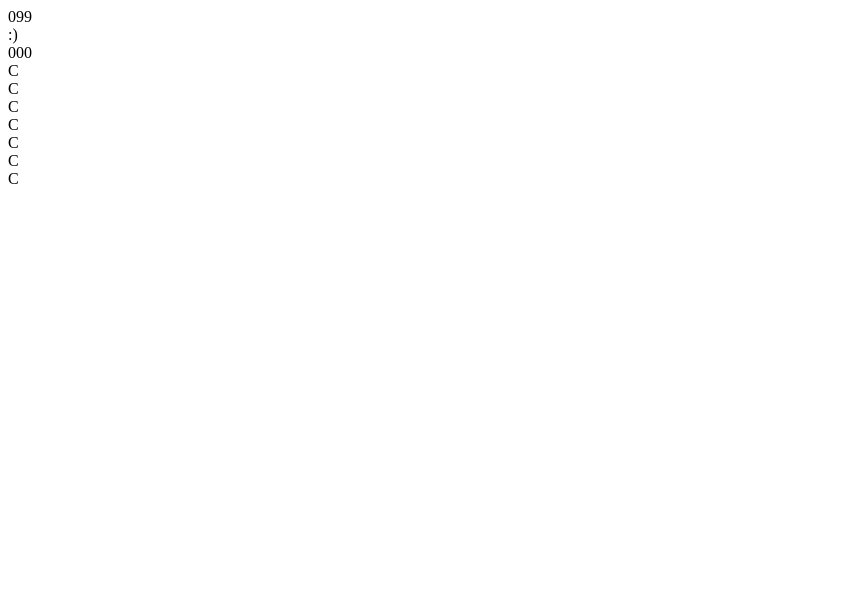
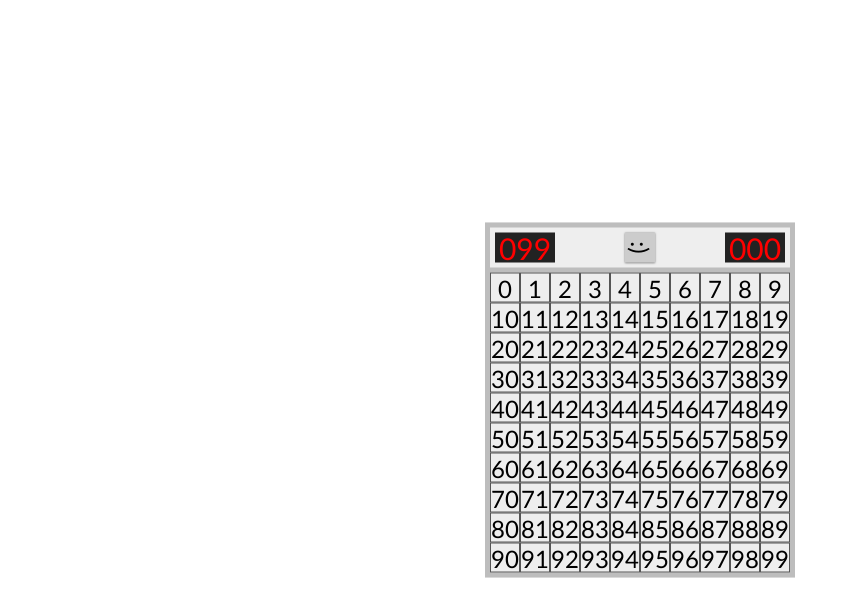
Before and after one commit to Vikinges/11minisweeper, a plain HTML site: page index.html in a window 1280 px wide. Shown: the whole page, without its empty margins (0-850 px from the left). Drawn offline with Linux system fonts and the light colour scheme; files that its build step writes are made by us from their sources.

Commit message:
Mnogo del

```diff
--- /dev/null
+++ b/css/minesweeper.css
@@ -0,0 +1,74 @@
+body,
+body * {
+    margin: 0;
+    padding: 0;
+    vertical-align: top;
+    box-sizing: border-box;
+    font-family: 'Gill Sans', 'Gill Sans MT', Calibri, 'Trebuchet MS', sans-serif;
+}
+
+.minesweeper {
+    display: inline-block;
+    min-width: 180px;
+    width: 310px;
+    border: 5px solid #BDBDBD;
+    background-color: #eee;
+    position: absolute;
+    top: 50%;
+    left: 50%;
+    transform: translate(-50%, -50%);
+}
+    .minesweeper > .header {
+        display: inline-block;
+        float: left;
+        width: 100%;
+        padding: 5px;
+        border-bottom: 5px solid #BDBDBD;
+    }
+        .minesweeper > .header > .counter {
+            display: inline-block;
+            float: left;
+            width: 60px;
+            padding: 0 2px;
+            background-color: #222;
+            color: #f00;
+            font-size: 30px;
+            line-height: 30px;
+            text-align: center;
+        }
+        .minesweeper > .header > .smile {
+            display: inline-block;
+            float: left;
+            width: 30px;
+            height: 30px;
+            margin: 0 calc(50% - 75px);
+            line-height: 30px;
+            font-size: 24px;
+            text-align: center;
+            transform: rotate(90deg);
+            background-color: #ccc;
+            box-shadow: 0 0 2px #777;
+        }
+        .minesweeper > .header > .counter.timer {
+            float: right;
+        }
+
+    .minesweeper > .field {
+        display: inline-block;
+        float: left;
+        width: 100%;
+    }
+        .minesweeper > .field > .cell {
+            display: inline-block;
+            float: left;
+            width: 30px;
+            height: 30px;
+            border: 1px solid #555;
+            text-align: center;
+            font-size: 24px;
+            line-height: 30px;
+        }
+            .minesweeper > .field > .cell:hover {
+                background-color: #bbb;
+                cursor: pointer;
+            }
--- a/css/reset.css
+++ /dev/null
@@ -1,9 +0,0 @@
-body,
-body * {
-margin: 0;
-padding: 0;
-vertical-align: top;
-box-sizing: border-box;
-font-family: 'Gill Sans', 'Gill Sans MT', Calibri, 'Trebuchet MS', sans-serif;
-word-break: break-all;
-}
--- a/index.html
+++ b/index.html
@@ -3,12 +3,11 @@
 <head>
     <meta charset="UTF-8">
     <meta name="viewport" content="width=device-width, initial-scale=1.0">
-    <title>Document</title>
-    <link rel="stylesheet" href="css/minisweeper.css">
+    <title>Minesweeper</title>
+    <link rel="stylesheet" href="./css/minesweeper.min.css">
 </head>
-
 <body>
-    <div id="game">minisweper</div>
+    <div id="game">MINESWEEPER GAME</div>
     <script src="./js/Minesweeper.js"></script>
 </body>
 </html>
--- a/js/Minesweeper.js
+++ b/js/Minesweeper.js
@@ -1,138 +1,87 @@
-// class House {
-//     constructor(address,floors,windows,doors,roof){
-//         this.Locationaddress=address;
-//         this.UPfloors=floors;
-//         this.Num_windows=windows;
-//         this.doors=doors;
-//         this.roof=roof;
+class Minesweeper {
+    constructor( target, width, height, bombsPercentage ) {
+        this.target = target;
+        this.DOM = null;
+        this.width = width;
+        this.height = height;
+        this.bombsPercentage = bombsPercentage;
+        this.bombsCount = 1;
 
-//         // console.log(this.Locationaddress);
-//         this.init();
-//     }
+        // this.cells = [];
 
-//                 init(){
-//                     this.kekTuriAukstu();
-//                     console.log('-----------------');
-//                     this.arDegaStogos();
-//                     console.log('-----------------');
-//                 }
-
-//                 arDegaStogos(){
-//                     console.log(`ne viskas ${this.Locationaddress} OK `);
-//                 }
-
-//                 kekTuriAukstu(){
-//                     console.log(`namas aukstas ${this.UPfloors}`);
-//                 }
-//                 }
-
-// class Humans{
-//     constructor(Nickname,Name,LastName,Age,heigth,sizeHands,SizeArms,HairColor,Gender){
-//      this.Nick_name_if_have= Nickname;
-//      this.Name=Name;
-//      this.LastName_if_have=LastName;
-//      this.Age=Age;
-//      this.sizeHands=sizeHands;
-//      this.SizeArms=SizeArms;
-//      this.HairColor=HairColor;
-//      this.Gender=Gender;
-//     }
-
-
-
-// }
-
-// // House aukstas , langu ....
-// const pirmasNamas = new House('gedemino pr.', 2,30,1,true);
-// const antrasNamas = new House('peteliskiu g', 1,20,1,true);
-// const Valery = new Humans("Valery","Valerusia","Culbeda",33,175,'','','brown','female',)
-
-// console.log(Valery);
-// // pirmasNamas.arDegaStogos();
-// // antrasNamas.kekTuriAukstu();
-
-
-class Minesweeper {
-    constructor (traget,width,teight,bommbProcent){
-    this.target = traget;
-    this.DOM = null;
-    this.width  = width;
-    this.height = teight;
-    this.bommbProcent  = bommbProcent;
-    this.bombsCount=1;
-
-  this.init();
+        this.init();
     }
 
-    init(){
-        this.validacia();
+    init() {
+        this.validate();
         this.render();
     }
 
-    validacia(){
-    // check if valid target selector
+    validate() {
+        // check if valid target selector
+        const DOM = document.querySelector(this.target);
+        if ( !DOM ) {
+            throw 'Kritine klaida, reikia nurodyti tinkama selectoriu kur generuoti zaidima!';
+        }
+        this.DOM = DOM;
 
-    const DOM = document.querySelector(this.target);
-    // console.log(DOM);
-        if (!DOM) {
-        // Console.error('kritene claida')
-            throw 'kita klaida nado ukazat pravelniy selektor'
+        // check for correct size
+        if ( typeof(this.width) !== 'number' ||
+             this.width < 1 ||
+             this.width % 1 > 0 ) {
+            throw 'Netinkamas plotis!';
         }
-        this.DOM=DOM;
-        // check for correct size
-         if (typeof(this.width) !== 'number'||
-         this.width < 1 ||
-         this.width % 1 > 0){
-             throw 'netinkamas plotis '
-         }
+        if ( typeof(this.height) !== 'number' ||
+             this.height < 1 ||
+             this.height % 1 > 0 ) {
+            throw 'Netinkamas aukstis!';
+        }
+        if ( this.width * this.height < 2 ) {
+            throw 'Bendras lentos plotas yra per mazas.';
+        }
+        if ( typeof(this.bombsPercentage) !== 'number' ||
+             this.bombsPercentage <= 0 ||
+             this.bombsPercentage >= 100 ) {
+            throw 'Netinkamas bombu kiekis!';
+        }
 
-         if (typeof(this.height) !== 'number'||
-         this.height < 1 ||
-         this.height % 1 > 0){
-             throw 'netinkamas aukstis '
+        // calculate bombs count
+        const bombsCount = Math.floor(this.width * this.height * this.bombsPercentage / 100);
+        if ( bombsCount > 0 ) {
+            this.bombsCount = bombsCount;
+        }
+    }
 
-         }
+    render() {
+        let cellHTML = '';
+        for ( let i=0; i<this.width * this.height; i++ ) {
+            cellHTML += `<div class="cell">${i}</div>`;
+        }
 
-         if (this.width*this.height <2){
-             throw 'maza lentos '
-         }
-         if (typeof(this.bommbProcent) !=='number' ||
-         this.bommbProcent <= 0 ||
-         this.bommbProcent >100) {
-             throw 'nepodhodit kol vo bomb';
-         }
-        // calculate bombs count          10            10            15         =
+        let HTML = `<div class="header">
+                        <div class="counter bombs">099</div>
+                        <div class="smile">:)</div>
+                        <div class="counter timer">000</div>
+                    </div>
+                    <div class="field">
+                        ${cellHTML}
+                    </div>`;
+        this.DOM.classList.add('minesweeper');
+        this.DOM.innerHTML = HTML;
 
-         const bombsCount=Math.floor(this.width*this.height*this.bommbProcent / 100);
-         if (bombsCount >0 ){
-             this.bombsCount=bombsCount;
+        const cells = this.DOM.querySelectorAll('.cell');
 
-         }
-         console.log('bet testim darba.....');
+        for ( let i=0; i<cells.length; i++ ) {
+            cells[i].addEventListener( 'click', (e) => this.cellClick(e) );
+        }
 
     }
 
- render(){
-    let HTML = `<div class="header">
-    <div class="bombs">099</div>
-    <div class="smile">:)</div>
-    <div class="timer">000</div>
-</div>
-<div class="field">
-    <div class="cell">C</div>
-    <div class="cell">C</div>
-    <div class="cell">C</div>
-    <div class="cell">C</div>
-    <div class="cell">C</div>
-    <div class="cell">C</div>
-    <div class="cell">C</div>
-</div>`;
-this.DOM.classList.add('minesweeper');
-this.DOM.innerHTML = HTML;
+    cellClick( event ) {
+        console.log( event.target.innerText, this.target, this.bombsPercentage );
+    }
 }
 
+const game = new Minesweeper('#game', 10, 10, 15);
 
-}
-// valid
-const game= new Minesweeper('#game',10,10,15);
 console.log(game);
```
Also changed, not shown: css/minisweeper.css (deleted), 2 other files.
